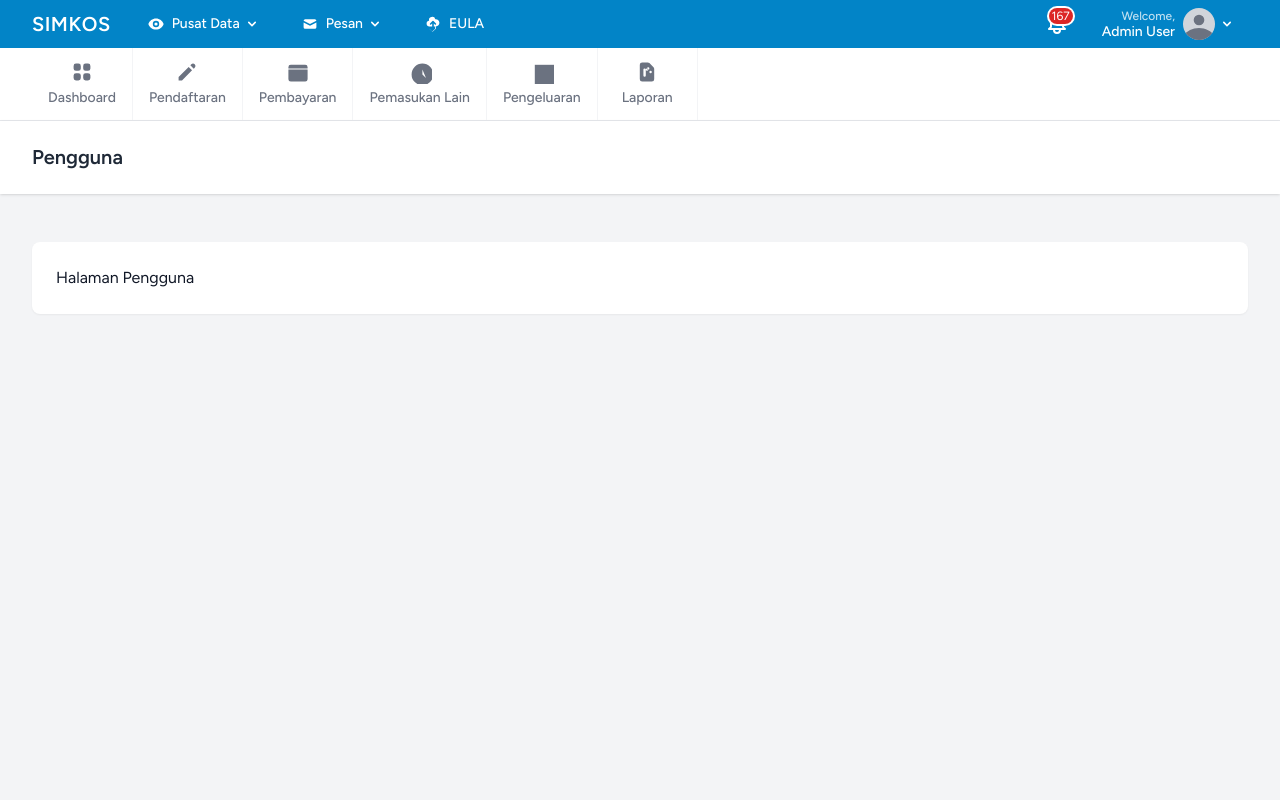
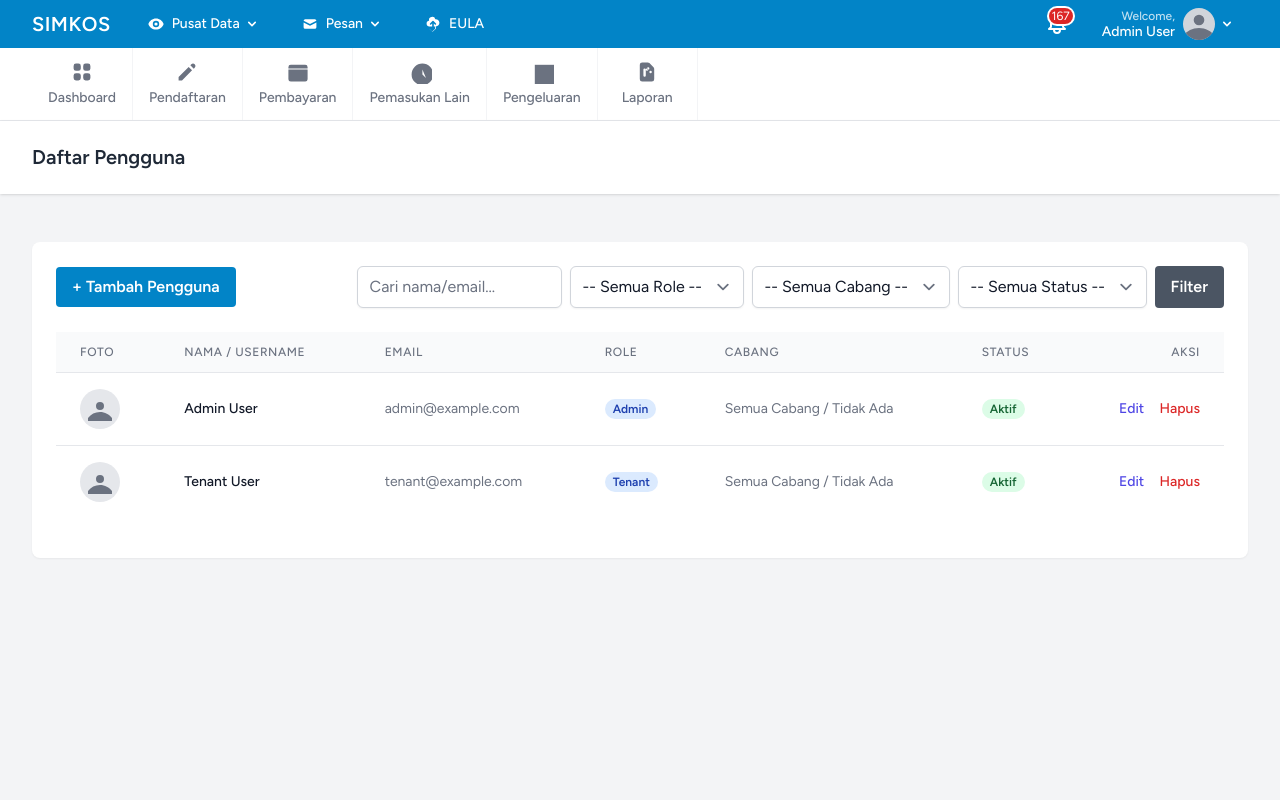
Before and after one commit to Indra77ya/manajemenkos, a Laravel app: page /admin/pengguna in a window 1280 px wide. Run offline with Laravel 12, Linux system fonts and the light colour scheme; a user stored in the database is signed in; data comes from the database, SQL or seed files in the repository; tables that the repository leaves empty hold one stand-in row (values such as "Sample post"); style sheets or scripts are compiled from the project's sources.

Commit message:
feat: implement User Management and Owner Profile modules
- Owner Profile: created model, controller, migration, and view for global kost settings (name, logo, owner info).
- User Management:
  - Updated `users` table with `branch_id`, `username`, `photo_path`, and `status`.
  - Created `roles` table and seeded default roles (admin, staff, tenant).
  - Implemented `UserController` for CRUD operations with filtering and validation.
  - Enforced mandatory branch assignment for non-admin roles.
  - Updated Login logic to support both Email and Username.
  - Created views for listing, creating, and editing users.
- Added comprehensive tests for both modules.

Co-authored-by: Indra77ya <42796139+Indra77ya@users.noreply.github.com>

```diff
--- /dev/null
+++ b/app/Http/Controllers/UserController.php
@@ -0,0 +1,135 @@
+<?php
+
+namespace App\Http\Controllers;
+
+use App\Models\User;
+use App\Models\Branch;
+use App\Models\Role;
+use Illuminate\Http\Request;
+use Illuminate\Support\Facades\Hash;
+use Illuminate\Support\Facades\Storage;
+use Illuminate\Validation\Rule;
+use Illuminate\Validation\Rules;
+
+class UserController extends Controller
+{
+    public function index(Request $request)
+    {
+        $users = User::with('branch')
+            ->filter($request->only(['search', 'role', 'branch_id', 'status']))
+            ->paginate(10)
+            ->withQueryString();
+
+        $branches = Branch::all();
+        $roles = Role::all();
+
+        return view('admin.pusat_data.pengguna.index', compact('users', 'branches', 'roles'));
+    }
+
+    public function create()
+    {
+        $branches = Branch::all();
+        $roles = Role::all();
+        return view('admin.pusat_data.pengguna.create', compact('branches', 'roles'));
+    }
+
+    public function store(Request $request)
+    {
+        $request->validate([
+            'name' => ['required', 'string', 'max:255'],
+            'username' => ['nullable', 'string', 'max:255', 'unique:users'],
+            'email' => ['required', 'string', 'lowercase', 'email', 'max:255', 'unique:users'],
+            'password' => ['required', 'confirmed', Rules\Password::defaults()],
+            'role' => ['required', 'string', 'exists:roles,name'],
+            'branch_id' => ['nullable', 'exists:branches,id'],
+            'status' => ['required', 'boolean'],
+            'photo' => ['nullable', 'image', 'max:2048'],
+        ]);
+
+        // "Untuk lokasi cabang kos ini, wajib diisi kalau owner bisa melihat semua cabang"
+        // Interpretation: Branch is required, but Owner (Admin) can see all, implying Admin might not need to be tied to one branch
+        // or allows NULL to signify "All Branches".
+        // However, for other roles (Staff, Tenant), it must be mandatory.
+        if ($request->role !== 'admin' && empty($request->branch_id)) {
+             $request->validate([
+                'branch_id' => 'required'
+            ], [
+                'branch_id.required' => 'Lokasi cabang kos wajib diisi untuk role ini.'
+            ]);
+        }
+
+        $userData = $request->except(['password', 'password_confirmation', 'photo']);
+        $userData['password'] = Hash::make($request->password);
+
+        if ($request->hasFile('photo')) {
+            $userData['photo_path'] = $request->file('photo')->store('profile-photos', 'public');
+        }
+
+        User::create($userData);
+
+        return redirect()->route('admin.pengguna')->with('success', 'Pengguna berhasil ditambahkan.');
+    }
+
+    public function edit(User $user)
+    {
+        $branches = Branch::all();
+        $roles = Role::all();
+        return view('admin.pusat_data.pengguna.edit', compact('user', 'branches', 'roles'));
+    }
+
+    public function update(Request $request, User $user)
+    {
+        $request->validate([
+            'name' => ['required', 'string', 'max:255'],
+            'username' => ['nullable', 'string', 'max:255', Rule::unique('users')->ignore($user->id)],
+            'email' => ['required', 'string', 'lowercase', 'email', 'max:255', Rule::unique('users')->ignore($user->id)],
+            'role' => ['required', 'string', 'exists:roles,name'],
+            'branch_id' => ['nullable', 'exists:branches,id'],
+            'status' => ['required', 'boolean'],
+            'photo' => ['nullable', 'image', 'max:2048'],
+        ]);
+
+        if ($request->role !== 'admin' && empty($request->branch_id)) {
+             $request->validate([
+                'branch_id' => 'required'
+            ], [
+                'branch_id.required' => 'Lokasi cabang kos wajib diisi untuk role ini.'
+            ]);
+        }
+
+        if ($request->filled('password')) {
+            $request->validate([
+                'password' => ['confirmed', Rules\Password::defaults()],
+            ]);
+            $user->password = Hash::make($request->password);
+        }
+
+        $user->fill($request->except(['password', 'password_confirmation', 'photo']));
+
+        if ($request->hasFile('photo')) {
+            if ($user->photo_path && Storage::disk('public')->exists($user->photo_path)) {
+                Storage::disk('public')->delete($user->photo_path);
+            }
+            $user->photo_path = $request->file('photo')->store('profile-photos', 'public');
+        }
+
+        $user->save();
+
+        return redirect()->route('admin.pengguna')->with('success', 'Data pengguna berhasil diperbarui.');
+    }
+
+    public function destroy(User $user)
+    {
+        if ($user->id === auth()->id()) {
+            return back()->with('error', 'Tidak dapat menghapus akun sendiri.');
+        }
+
+        // Optional: Delete photo
+        if ($user->photo_path && Storage::disk('public')->exists($user->photo_path)) {
+            Storage::disk('public')->delete($user->photo_path);
+        }
+
+        $user->delete();
+        return redirect()->route('admin.pengguna')->with('success', 'Pengguna berhasil dihapus.');
+    }
+}
--- /dev/null
+++ b/app/Models/Role.php
@@ -0,0 +1,22 @@
+<?php
+
+namespace App\Models;
+
+use Illuminate\Database\Eloquent\Model;
+
+class Role extends Model
+{
+    protected $fillable = ['name', 'label'];
+
+    public function users()
+    {
+        // Ideally we would switch to a proper foreign key, but for now we might link by name if we keep the string column
+        // OR we can rely on the fact that we will populate the dropdown from this table,
+        // and the User model's 'role' attribute (string) will match 'name' here.
+        // For stricter integrity, we should have added role_id to users, but the existing code uses string 'role'.
+        // To satisfy "dynamic", we just source the options from DB.
+        // If we want real relation, we should add role_id.
+        // Let's assume for now we use the string column on users table to store the role name.
+        return $this->hasMany(User::class, 'role', 'name');
+    }
+}
--- a/app/Models/User.php
+++ b/app/Models/User.php
@@ -6,6 +6,7 @@ namespace App\Models;
 use Illuminate\Database\Eloquent\Factories\HasFactory;
 use Illuminate\Foundation\Auth\User as Authenticatable;
 use Illuminate\Notifications\Notifiable;
+use Illuminate\Database\Eloquent\Builder;
 
 class User extends Authenticatable
 {
@@ -22,6 +23,10 @@ class User extends Authenticatable
         'email',
         'password',
         'role',
+        'username',
+        'branch_id',
+        'photo_path',
+        'status',
     ];
 
     /**
@@ -44,6 +49,7 @@ class User extends Authenticatable
         return [
             'email_verified_at' => 'datetime',
             'password' => 'hashed',
+            'status' => 'boolean',
         ];
     }
 
@@ -52,8 +58,37 @@ class User extends Authenticatable
         return $this->hasMany(Lease::class);
     }
 
+    public function branch()
+    {
+        return $this->belongsTo(Branch::class);
+    }
+
     public function isAdmin()
     {
         return $this->role === 'admin';
     }
+
+    public function scopeActive(Builder $query): void
+    {
+        $query->where('status', true);
+    }
+
+    public function scopeFilter(Builder $query, array $filters): void
+    {
+        $query->when($filters['search'] ?? null, function ($query, $search) {
+            $query->where(function ($query) use ($search) {
+                $query->where('name', 'like', '%'.$search.'%')
+                      ->orWhere('username', 'like', '%'.$search.'%')
+                      ->orWhere('email', 'like', '%'.$search.'%');
+            });
+        })->when($filters['role'] ?? null, function ($query, $role) {
+            $query->where('role', $role);
+        })->when($filters['branch_id'] ?? null, function ($query, $branchId) {
+            $query->where('branch_id', $branchId);
+        })->when(isset($filters['status']), function ($query) use ($filters) {
+             if ($filters['status'] !== '') {
+                $query->where('status', $filters['status']);
+             }
+        });
+    }
 }
--- /dev/null
+++ b/resources/views/admin/pusat_data/pengguna/index.blade.php
@@ -0,0 +1,131 @@
+<x-app-layout>
+    <x-slot name="header">
+        <h2 class="font-semibold text-xl text-gray-800 dark:text-gray-200 leading-tight">
+            {{ __('Daftar Pengguna') }}
+        </h2>
+    </x-slot>
+
+    <div class="py-12">
+        <div class="max-w-7xl mx-auto sm:px-6 lg:px-8">
+
+            @if(session('success'))
+                <div class="mb-4 bg-green-100 border border-green-400 text-green-700 px-4 py-3 rounded relative" role="alert">
+                    <strong class="font-bold">Sukses!</strong>
+                    <span class="block sm:inline">{{ session('success') }}</span>
+                </div>
+            @endif
+
+            <div class="bg-white dark:bg-gray-800 overflow-hidden shadow-sm sm:rounded-lg">
+                <div class="p-6 text-gray-900 dark:text-gray-100">
+
+                    <div class="flex flex-col md:flex-row justify-between items-center mb-6 gap-4">
+                        <!-- Add Button -->
+                        <a href="{{ route('admin.pengguna.create') }}" class="bg-sky-600 hover:bg-sky-700 text-white font-bold py-2 px-4 rounded">
+                            + Tambah Pengguna
+                        </a>
+
+                        <!-- Search & Filter Form -->
+                        <form method="GET" action="{{ route('admin.pengguna') }}" class="flex flex-col md:flex-row gap-2 w-full md:w-auto">
+                            <input type="text" name="search" placeholder="Cari nama/email..." value="{{ request('search') }}"
+                                   class="border-gray-300 focus:border-indigo-500 focus:ring-indigo-500 rounded-md shadow-sm">
+
+                            <select name="role" class="border-gray-300 focus:border-indigo-500 focus:ring-indigo-500 rounded-md shadow-sm">
+                                <option value="">-- Semua Role --</option>
+                                @foreach($roles as $role)
+                                    <option value="{{ $role->name }}" {{ request('role') == $role->name ? 'selected' : '' }}>{{ $role->label }}</option>
+                                @endforeach
+                            </select>
+
+                             <select name="branch_id" class="border-gray-300 focus:border-indigo-500 focus:ring-indigo-500 rounded-md shadow-sm">
+                                <option value="">-- Semua Cabang --</option>
+                                @foreach($branches as $branch)
+                                    <option value="{{ $branch->id }}" {{ request('branch_id') == $branch->id ? 'selected' : '' }}>{{ $branch->name }}</option>
+                                @endforeach
+                            </select>
+
+                            <select name="status" class="border-gray-300 focus:border-indigo-500 focus:ring-indigo-500 rounded-md shadow-sm">
+                                <option value="">-- Semua Status --</option>
+                                <option value="1" {{ request('status') === '1' ? 'selected' : '' }}>Aktif</option>
+                                <option value="0" {{ request('status') === '0' ? 'selected' : '' }}>Tidak Aktif</option>
+                            </select>
+
+                            <button type="submit" class="bg-gray-600 hover:bg-gray-700 text-white font-bold py-2 px-4 rounded">
+                                Filter
+                            </button>
+                        </form>
+                    </div>
+
+                    <div class="overflow-x-auto">
+                        <table class="min-w-full divide-y divide-gray-200">
+                            <thead class="bg-gray-50 dark:bg-gray-700">
+                                <tr>
+                                    <th scope="col" class="px-6 py-3 text-left text-xs font-medium text-gray-500 dark:text-gray-300 uppercase tracking-wider">Foto</th>
+                                    <th scope="col" class="px-6 py-3 text-left text-xs font-medium text-gray-500 dark:text-gray-300 uppercase tracking-wider">Nama / Username</th>
+                                    <th scope="col" class="px-6 py-3 text-left text-xs font-medium text-gray-500 dark:text-gray-300 uppercase tracking-wider">Email</th>
+                                    <th scope="col" class="px-6 py-3 text-left text-xs font-medium text-gray-500 dark:text-gray-300 uppercase tracking-wider">Role</th>
+                                    <th scope="col" class="px-6 py-3 text-left text-xs font-medium text-gray-500 dark:text-gray-300 uppercase tracking-wider">Cabang</th>
+                                    <th scope="col" class="px-6 py-3 text-left text-xs font-medium text-gray-500 dark:text-gray-300 uppercase tracking-wider">Status</th>
+                                    <th scope="col" class="px-6 py-3 text-right text-xs font-medium text-gray-500 dark:text-gray-300 uppercase tracking-wider">Aksi</th>
+                                </tr>
+                            </thead>
+                            <tbody class="bg-white dark:bg-gray-800 divide-y divide-gray-200">
+                                @forelse($users as $user)
+                                    <tr>
+                                        <td class="px-6 py-4 whitespace-nowrap">
+                                            @if($user->photo_path)
+                                                <img class="h-10 w-10 rounded-full object-cover" src="{{ asset('storage/' . $user->photo_path) }}" alt="{{ $user->name }}">
+                                            @else
+                                                <div class="h-10 w-10 rounded-full bg-gray-200 flex items-center justify-center text-gray-500">
+                                                    <svg class="h-6 w-6" fill="currentColor" viewBox="0 0 24 24"><path d="M24 20.993V24H0v-2.996A14.977 14.977 0 0112.004 15c4.904 0 9.26 2.354 11.996 5.993zM16.002 8.999a4 4 0 11-8 0 4 4 0 018 0z" /></svg>
+                                                </div>
+                                            @endif
+                                        </td>
+                                        <td class="px-6 py-4 whitespace-nowrap">
+                                            <div class="text-sm font-medium text-gray-900 dark:text-gray-100">{{ $user->name }}</div>
+                                            <div class="text-sm text-gray-500">{{ $user->username }}</div>
+                                        </td>
+                                        <td class="px-6 py-4 whitespace-nowrap text-sm text-gray-500 dark:text-gray-400">
+                                            {{ $user->email }}
+                                        </td>
+                                        <td class="px-6 py-4 whitespace-nowrap text-sm text-gray-500 dark:text-gray-400">
+                                            <span class="px-2 inline-flex text-xs leading-5 font-semibold rounded-full bg-blue-100 text-blue-800">
+                                                {{ ucfirst($user->role) }}
+                                            </span>
+                                        </td>
+                                        <td class="px-6 py-4 whitespace-nowrap text-sm text-gray-500 dark:text-gray-400">
+                                            {{ $user->branch ? $user->branch->name : 'Semua Cabang / Tidak Ada' }}
+                                        </td>
+                                        <td class="px-6 py-4 whitespace-nowrap text-sm">
+                                            @if($user->status)
+                                                <span class="px-2 inline-flex text-xs leading-5 font-semibold rounded-full bg-green-100 text-green-800">Aktif</span>
+                                            @else
+                                                <span class="px-2 inline-flex text-xs leading-5 font-semibold rounded-full bg-red-100 text-red-800">Tidak Aktif</span>
+                                            @endif
+                                        </td>
+                                        <td class="px-6 py-4 whitespace-nowrap text-right text-sm font-medium">
+                                            <a href="{{ route('admin.pengguna.edit', $user) }}" class="text-indigo-600 hover:text-indigo-900 mr-3">Edit</a>
+                                            <form action="{{ route('admin.pengguna.destroy', $user) }}" method="POST" class="inline-block" onsubmit="return confirm('Apakah Anda yakin ingin menghapus pengguna ini?');">
+                                                @csrf
+                                                @method('DELETE')
+                                                <button type="submit" class="text-red-600 hover:text-red-900">Hapus</button>
+                                            </form>
+                                        </td>
+                                    </tr>
+                                @empty
+                                    <tr>
+                                        <td colspan="7" class="px-6 py-4 text-center text-sm text-gray-500">Tidak ada data pengguna.</td>
+                                    </tr>
+                                @endforelse
+                            </tbody>
+                        </table>
+                    </div>
+
+                    <div class="mt-4">
+                        {{ $users->links() }}
+                    </div>
+
+                </div>
+            </div>
+        </div>
+    </div>
+</x-app-layout>
--- a/routes/web.php
+++ b/routes/web.php
@@ -138,9 +138,13 @@ Route::middleware(['auth', 'role:admin'])->prefix('admin')->name('admin.')->grou
     Route::get('/owner-profil', [\App\Http\Controllers\OwnerProfileController::class, 'edit'])->name('owner-profil');
     Route::put('/owner-profil', [\App\Http\Controllers\OwnerProfileController::class, 'update'])->name('owner-profil.update');
 
-    Route::get('/pengguna', function () {
-        return view('admin.pusat_data.pengguna');
-    })->name('pengguna');
+    // Pengguna Routes
+    Route::get('/pengguna', [\App\Http\Controllers\UserController::class, 'index'])->name('pengguna');
+    Route::get('/pengguna/create', [\App\Http\Controllers\UserController::class, 'create'])->name('pengguna.create');
+    Route::post('/pengguna', [\App\Http\Controllers\UserController::class, 'store'])->name('pengguna.store');
+    Route::get('/pengguna/{user}/edit', [\App\Http\Controllers\UserController::class, 'edit'])->name('pengguna.edit');
+    Route::put('/pengguna/{user}', [\App\Http\Controllers\UserController::class, 'update'])->name('pengguna.update');
+    Route::delete('/pengguna/{user}', [\App\Http\Controllers\UserController::class, 'destroy'])->name('pengguna.destroy');
 
     Route::get('/lokasi-kos', function () {
         return view('admin.pusat_data.lokasi_kos');
```
Also changed, not shown: app/Http/Requests/Auth/LoginRequest.php (+18 -5 lines), resources/views/admin/pusat_data/pengguna/create.blade.php (added, +110 -0 lines), resources/views/admin/pusat_data/pengguna/edit.blade.php (added, +116 -0 lines), resources/views/auth/login.blade.php (+4 -4 lines), tests/Feature/UserManagementTest.php (added, +110 -0 lines), database/migrations/2026_02_03_142227_add_details_to_users_table.php (added), database/migrations/2026_02_03_142328_create_roles_table.php (added).
